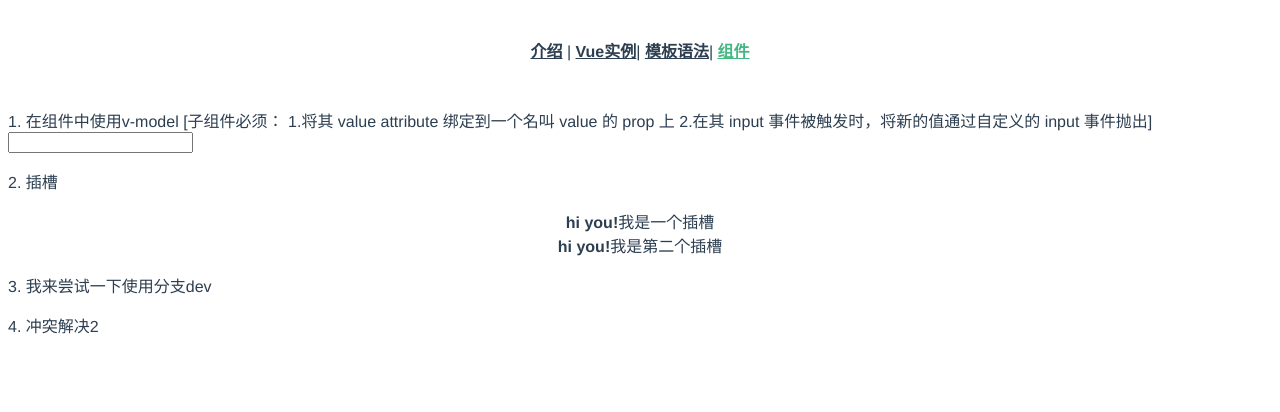
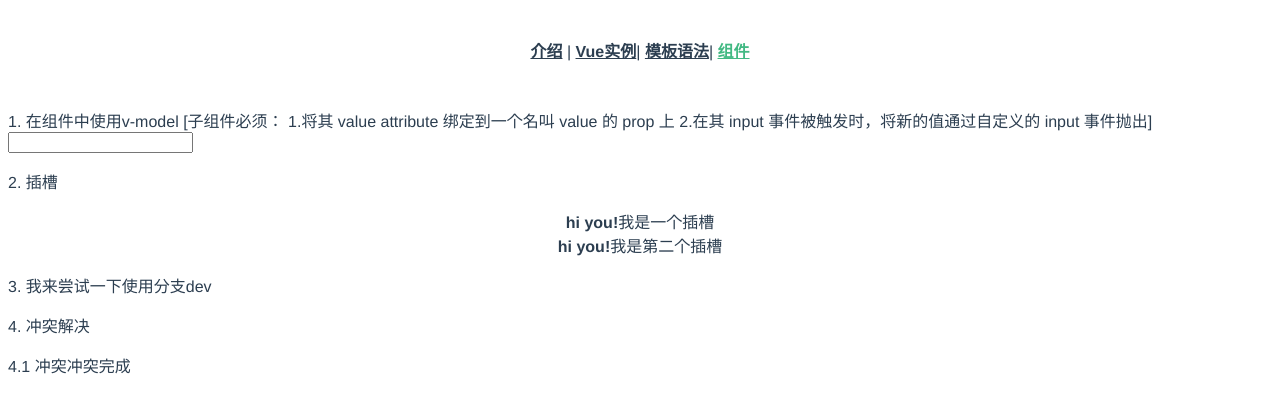
Before and after one commit to wenwen102/studyvue, a Vue app: page /#/template in a window 1280 px wide. Shown: the top 412 px of the page. Built offline with nearby package versions, Linux system fonts and the light colour scheme.

Commit message:
solved conflicts

```diff
--- a/src/views/Template.vue
+++ b/src/views/Template.vue
@@ -11,7 +11,8 @@
     <slot-case>我是一个插槽</slot-case>
     <slot-case>我是第二个插槽</slot-case>
     <p>3. 我来尝试一下使用分支dev</p>
-    <p>4. 冲突解决2</p>
+    <p>4. 冲突解决</p>
+    <p>4.1 冲突冲突完成</p>
   </div>
 </template>
 
```
